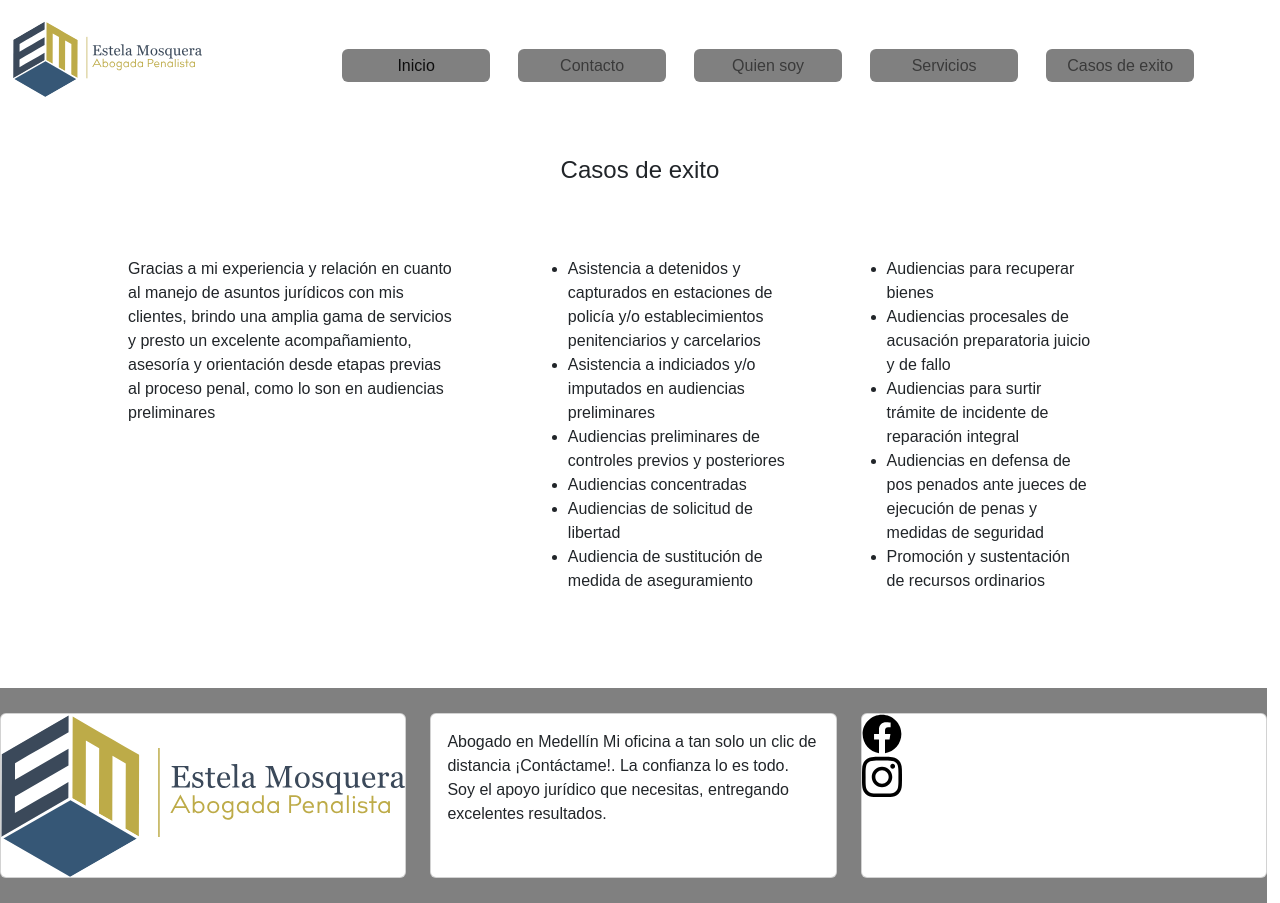
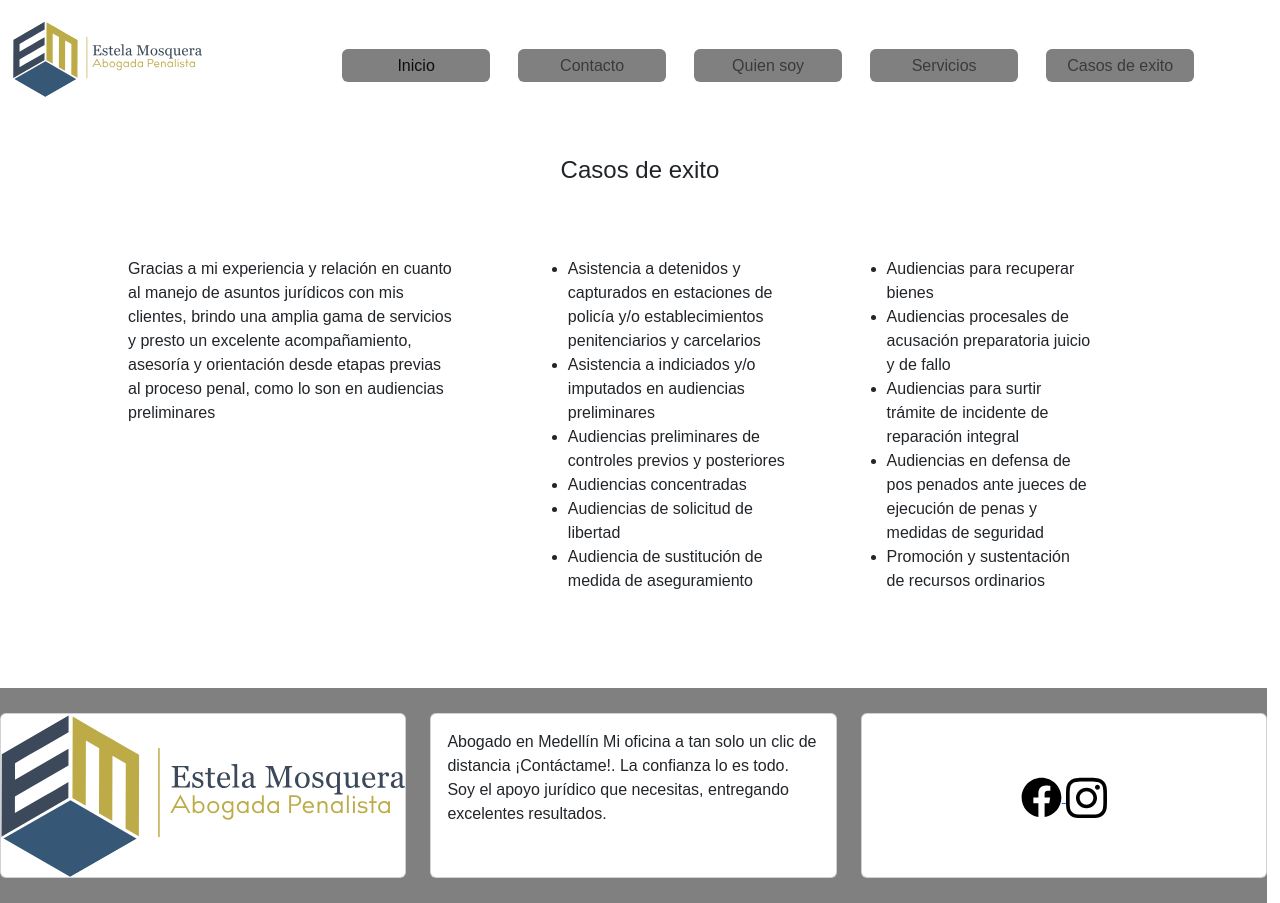
Before and after one commit to juantuberquia/projetc-coder, a website: page seccion/casos.html in a window 1280 px wide. Drawn offline with nearby package versions, Linux system fonts and the light colour scheme.

Commit message:
correcion icons del footer

```diff
--- a/scss/index/_footer.scss
+++ b/scss/index/_footer.scss
@@ -39,4 +39,6 @@
 
   .content-icons{
     display: -webkit-box;
+    text-align: center;
+    padding-top: 15%;
   }
--- a/seccion/casos.html
+++ b/seccion/casos.html
@@ -79,7 +79,7 @@
           </div>
         </div>
         <div class="col container-elements">
-          <div class="card h-100">
+          <div class="card h-100 content-icons">
             <a href="https://www.facebook.com" target="_blank">
               <img class="card-img-top icon-logo" src="../assets/facebook-brands.svg" alt="logo_facebook">
             </a>
```
Also changed, not shown: seccion/contacto.html (+1 -1 lines), seccion/servicios.html (+1 -1 lines), seccion/sobre-mi.html (+1 -1 lines), scss/index/main.css, 1 other file.
